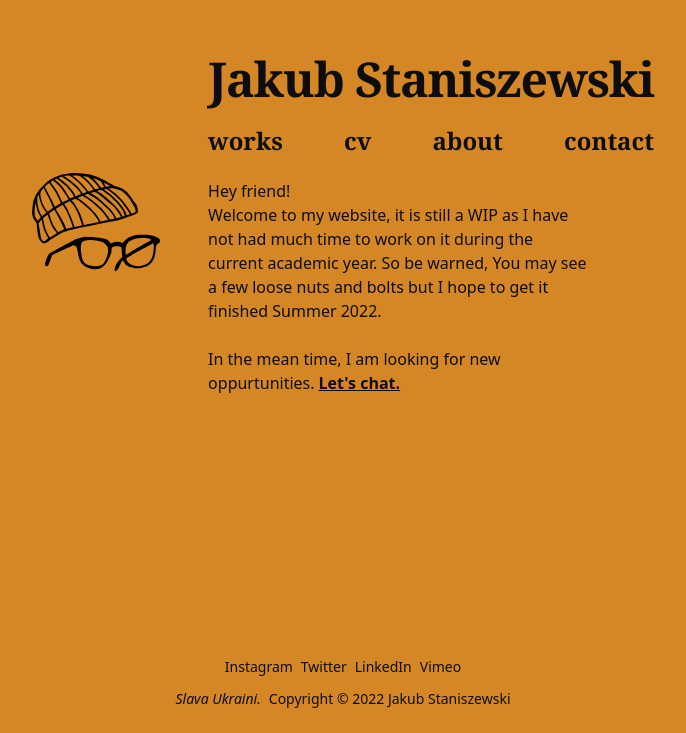
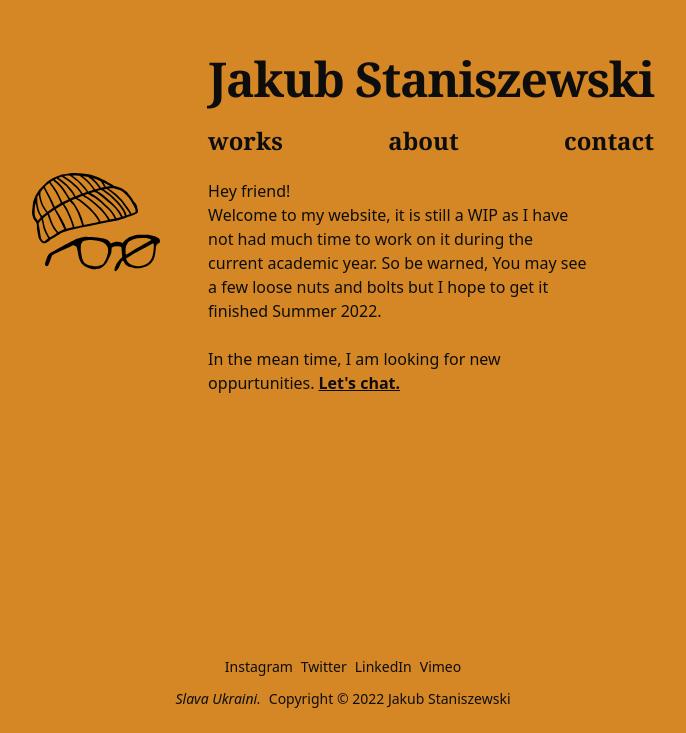
Before and after one commit to jakuski/website, a Next.js app: page / in a window 1280 px wide. Shown: the part 175-908 px from the top of the page, without its empty margins (297-983 px from the left). Built offline with nearby package versions, Linux system fonts and the light colour scheme; a web font is replaced by a local one.

Commit message:
remove cv from links

```diff
--- a/components/navbar.js
+++ b/components/navbar.js
@@ -19,7 +19,6 @@ export default function Navbar() {
 
 			<div className="font-serif flex gap-4">
 				<NavbarLink href="/go/portfolio">works</NavbarLink>
-				<NavbarLink href="/go/cv">cv</NavbarLink>
 				<NavbarLink href="/about">about</NavbarLink>
 				<NavbarLink href="/contact">contact</NavbarLink>
 			</div>
--- a/pages/index.js
+++ b/pages/index.js
@@ -27,7 +27,6 @@ export default function Home() {
 					</h1>
 					<div className="flex justify-between">
 						<Link href="/go/portfolio">works</Link>
-						<Link href="/go/cv">cv</Link>
 						<Link href="/about">about</Link>
 						<Link href="/contact">contact</Link>
 					</div>
```
